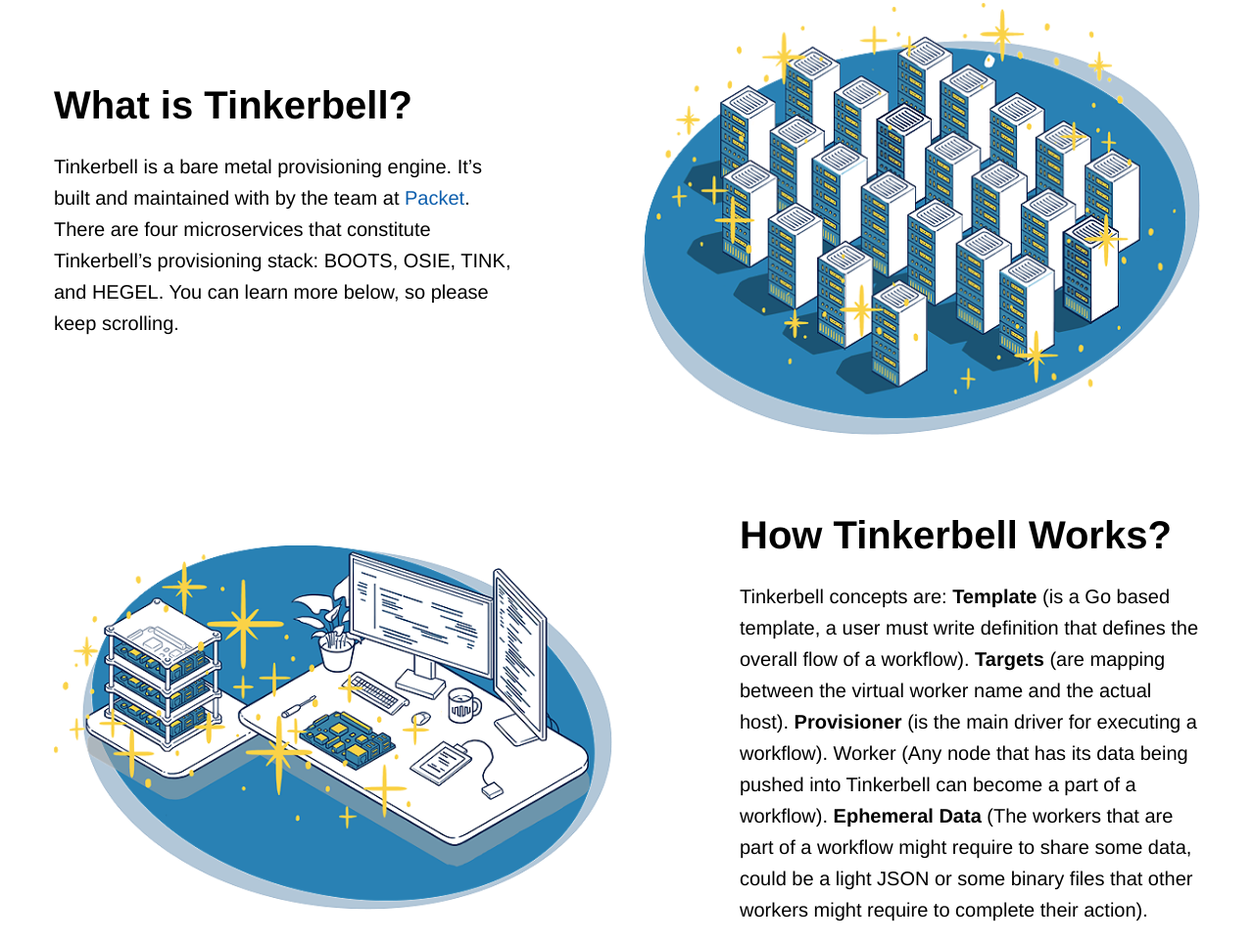
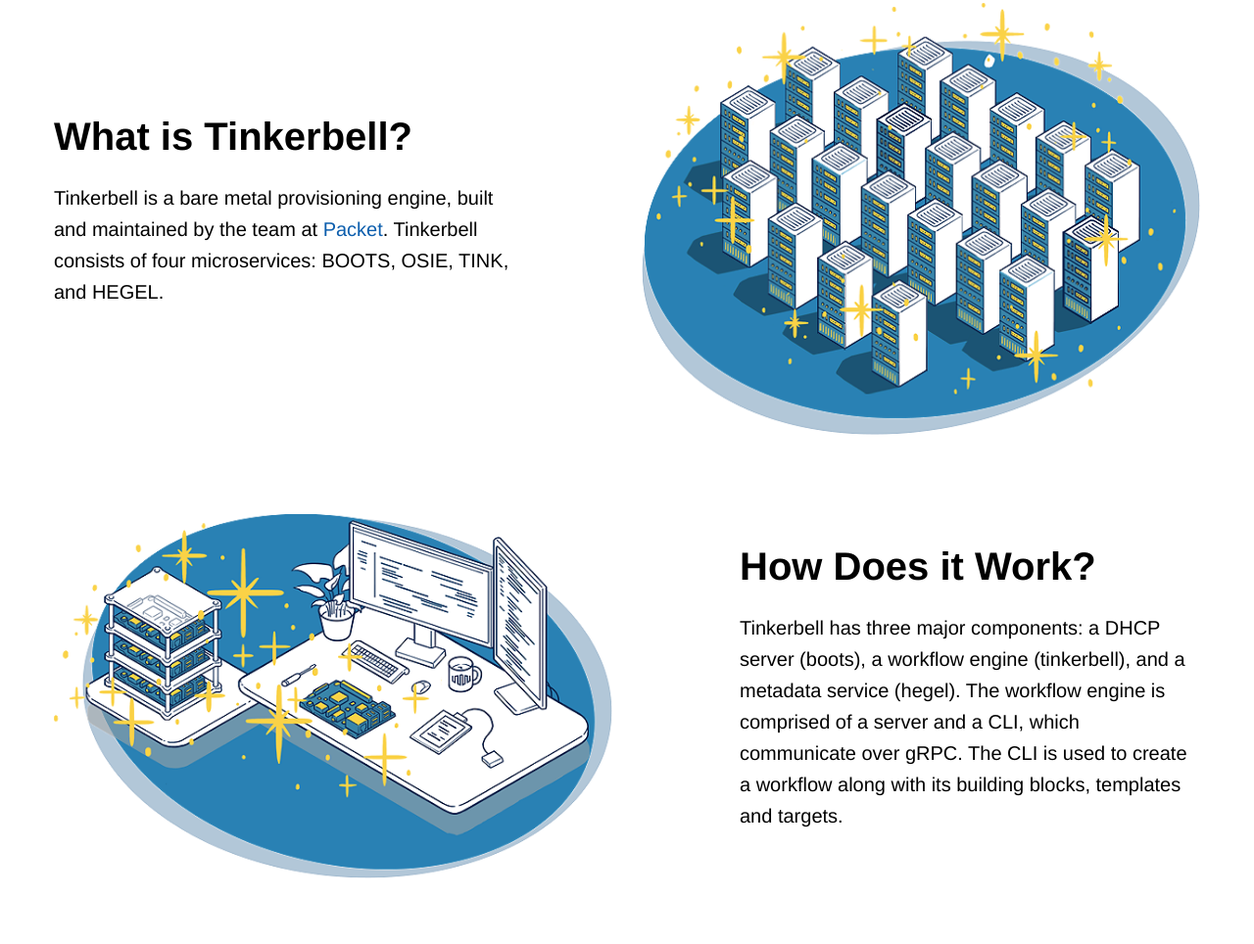
Before and after one commit to tinkerbell/tinkerbell.org, a Gatsby site: page / in a window 1280 px wide. Shown: the part 1080-2044 px from the top of the page at 98% size. Built offline with nearby package versions, Linux system fonts and the light colour scheme; Gatsby itself is replaced by a stand-in of ours; a web font is replaced by a local one.

Commit message:
Content update
by Jacob

```diff
--- a/src/content/home/section-1.md
+++ b/src/content/home/section-1.md
@@ -4,4 +4,4 @@
 image: ../../images/datacenter-art.png
 ---
 
-Tinkerbell is a bare metal provisioning engine. It’s built and maintained with by the team at <a href="https://www.packet.com/">Packet</a>. There are four microservices that constitute Tinkerbell’s provisioning stack: BOOTS, OSIE, TINK, and HEGEL. You can learn more below, so please keep scrolling.
+Tinkerbell is a bare metal provisioning engine, built and maintained by the team at <a href="https://www.packet.com/">Packet</a>. Tinkerbell consists of four microservices: BOOTS, OSIE, TINK, and HEGEL.
--- a/src/content/home/section-2.md
+++ b/src/content/home/section-2.md
@@ -1,7 +1,7 @@
 ---
 id: section-2
-title: How Tinkerbell Works?
+title: How Does it Work?
 image: ../../images/table-art.png
 ---
 
-Tinkerbell concepts are: <strong>Template</strong> (is a Go based template, a user must write definition that defines the overall flow of a workflow). <strong>Targets</strong> (are mapping between the virtual worker name and the actual host). <strong>Provisioner</strong> (is the main driver for executing a workflow). Worker (Any node that has its data being pushed into Tinkerbell can become a part of a workflow). <strong>Ephemeral Data</strong> (The workers that are part of a workflow might require to share some data, could be a light JSON or some binary files that other workers might require to complete their action).
+Tinkerbell has three major components: a DHCP server (boots), a workflow engine (tinkerbell), and a metadata service (hegel). The workflow engine is comprised of a server and a CLI, which communicate over gRPC. The CLI is used to create a workflow along with its building blocks, templates and targets.
```
